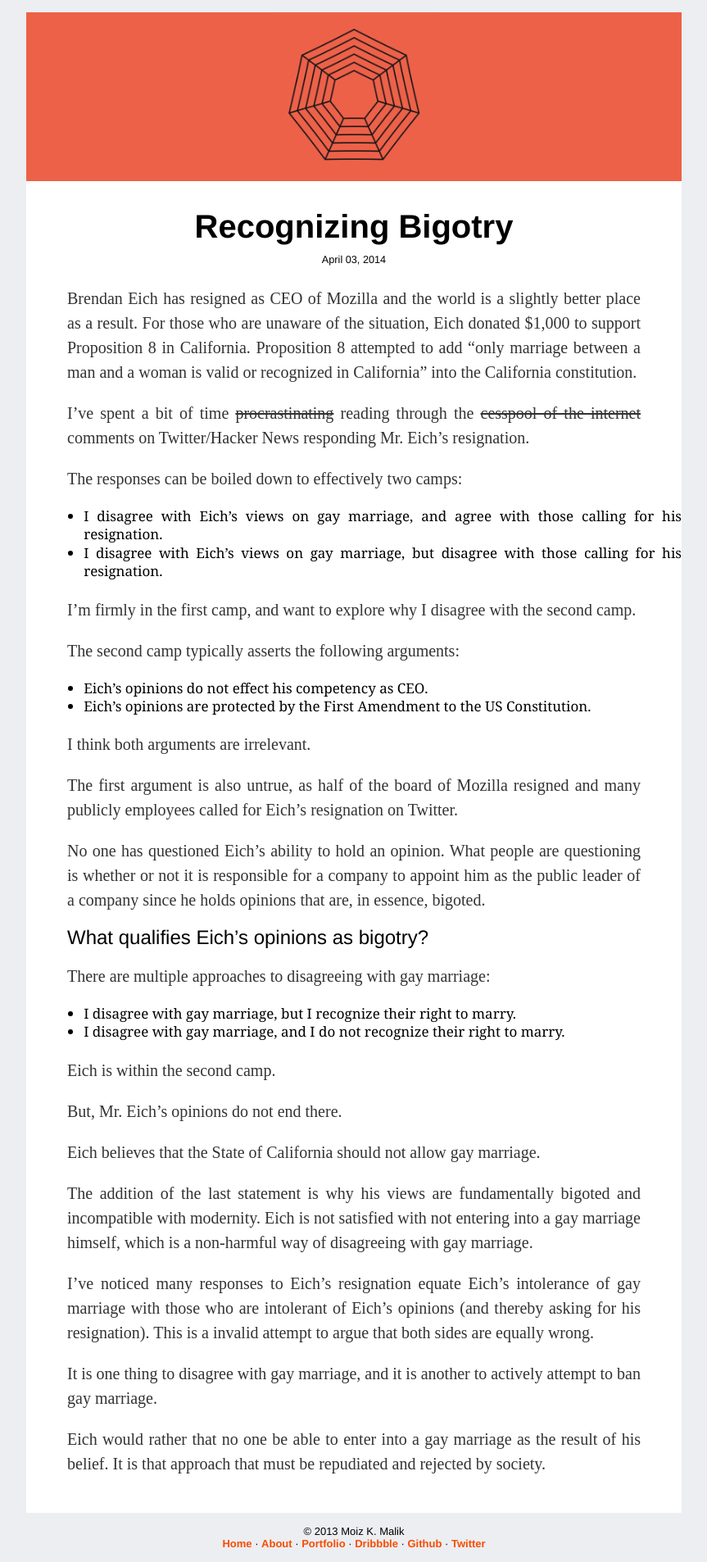
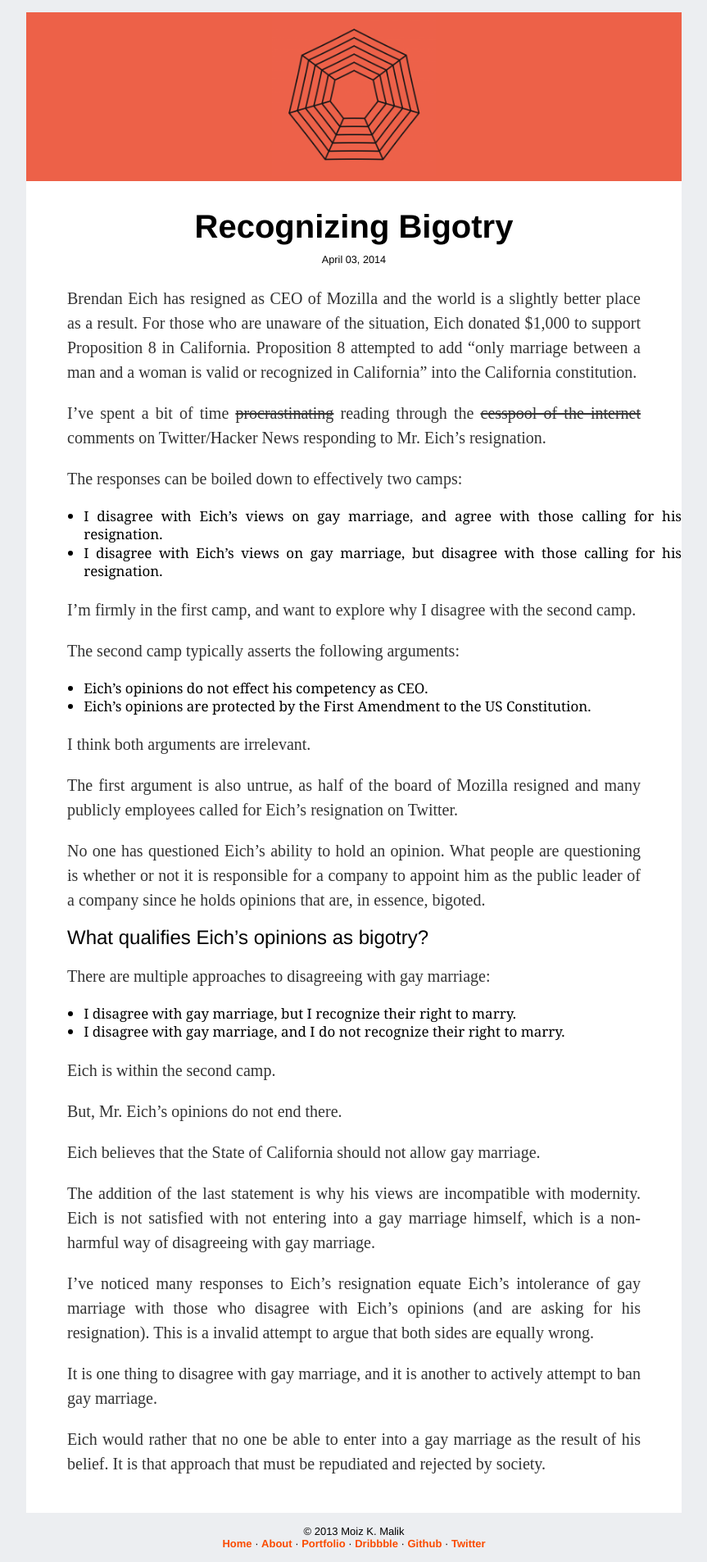
Before and after one commit to moizk/blog, a Jekyll site: the page built from _posts/2014-04-03-recognizing-bigotry.markdown, in a window 1280 px wide. Shown: the whole page at 82% size, without its empty margins (208-1071 px from the left). Built offline with Jekyll 4.4.1, drawn with Linux system fonts in a browser that asks for light colours; Markdown is read by kramdown in place of the engine named in the settings.

Commit message:
edited eich's post a bit

```diff
--- a/_posts/2014-04-03-recognizing-bigotry.markdown
+++ b/_posts/2014-04-03-recognizing-bigotry.markdown
@@ -7,7 +7,7 @@
 
 Brendan Eich has resigned as CEO of Mozilla and the world is a slightly better place as a result. For those who are unaware of the situation, Eich donated $1,000 to support Proposition 8 in California. Proposition 8 attempted to add "only marriage between a man and a woman is valid or recognized in California" into the California constitution.
 
-I've spent a bit of time <strike>procrastinating</strike> reading through the <strike>cesspool of the internet</strike> comments on Twitter/Hacker News responding Mr. Eich's resignation.
+I've spent a bit of time <strike>procrastinating</strike> reading through the <strike>cesspool of the internet</strike> comments on Twitter/Hacker News responding to Mr. Eich's resignation.
 
 The responses can be boiled down to effectively two camps:
 
@@ -40,9 +40,9 @@
 
 Eich believes that the State of California should not allow gay marriage.
 
-The addition of the last statement is why his views are fundamentally bigoted and incompatible with modernity. Eich is not satisfied with not entering into a gay marriage himself, which is a non-harmful way of disagreeing with gay marriage.
+The addition of the last statement is why his views are incompatible with modernity. Eich is not satisfied with not entering into a gay marriage himself, which is a non-harmful way of disagreeing with gay marriage.
 
-I've noticed many responses to Eich's resignation equate Eich's intolerance of gay marriage with those who are intolerant of Eich's opinions (and thereby asking for his resignation). This is a invalid attempt to argue that both sides are equally wrong.
+I've noticed many responses to Eich's resignation equate Eich's intolerance of gay marriage with those who disagree with Eich's opinions (and are asking for his resignation). This is a invalid attempt to argue that both sides are equally wrong.
 
 It is one thing to disagree with gay marriage, and it is another to actively attempt to ban gay marriage.
 
```
